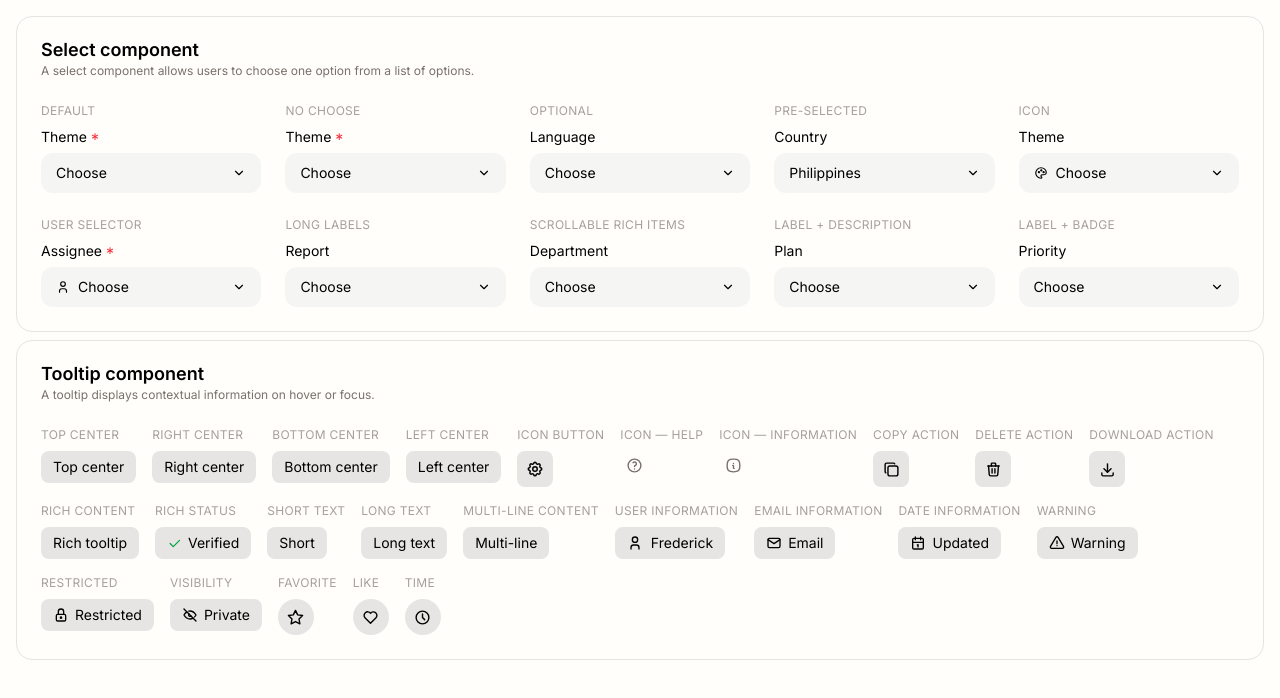
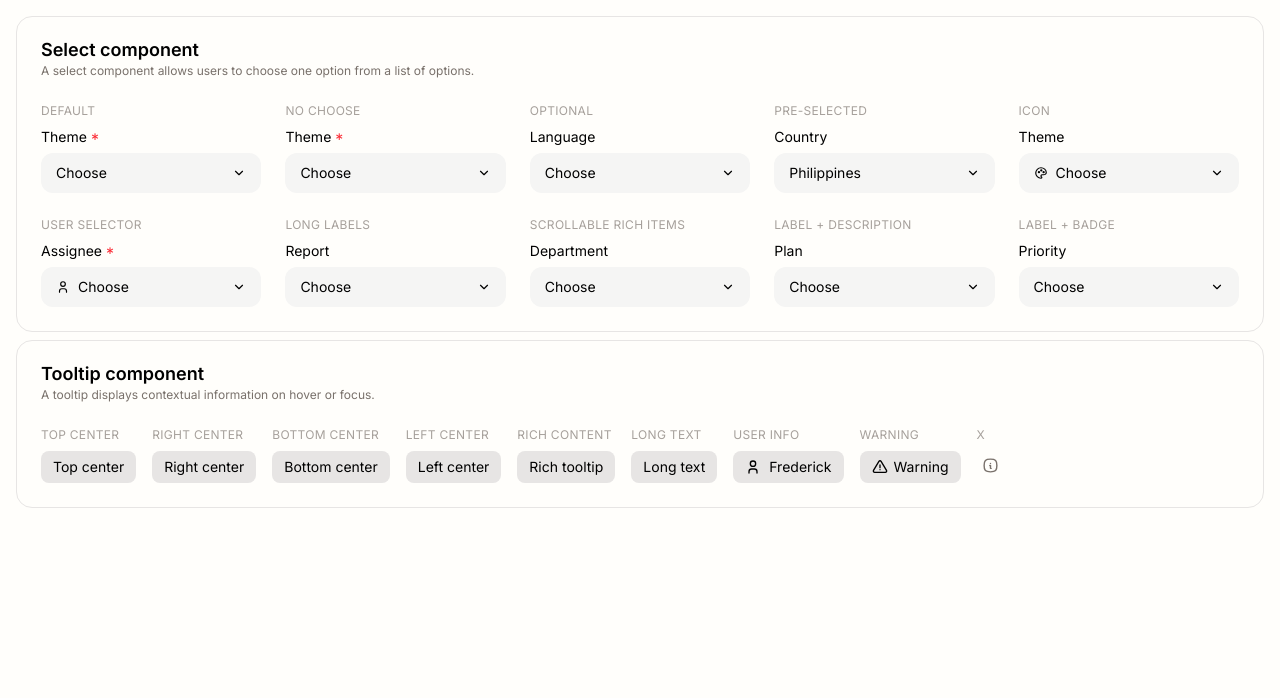
Before and after one commit to fwedwicc/fm-lab, a Next.js app: page / in a window 1280 px wide. Shown: the top 698 px of the page. Built offline with nearby package versions, Linux system fonts and the light colour scheme.

Commit message:
refactor: update TooltipShowcase and SelectShowcase for improved content and layout consistency

```diff
--- a/app/components/showcase/TooltipShowcase.tsx
+++ b/app/components/showcase/TooltipShowcase.tsx
@@ -2,23 +2,8 @@
 
 import {
   TbInfoSquareRounded,
-  TbHelp,
-  TbSettings,
-  TbCopy,
-  TbTrash,
-  TbDownload,
-  TbHeart,
-  TbStar,
-  TbLock,
-  TbEye,
-  TbEyeOff,
-  TbCheck,
   TbAlertTriangle,
-  TbCircleX,
   TbUser,
-  TbMail,
-  TbCalendar,
-  TbClock,
 } from "react-icons/tb"
 
 import {
@@ -39,8 +24,8 @@ export function TooltipShowcase() {
       title="Tooltip component"
       description="A tooltip displays contextual information on hover or focus."
     >
+
       <ShowcaseGrid grid={false}>
-        {/* Position variants */}
         <ShowcaseDemo title="Top center">
           <Tooltip position="top-center">
             <TooltipTrigger>
@@ -48,8 +33,7 @@ export function TooltipShowcase() {
                 Top center
               </button>
             </TooltipTrigger>
-
-            <TooltipContent>Add to library</TooltipContent>
+            <TooltipContent>Tooltip content</TooltipContent>
           </Tooltip>
         </ShowcaseDemo>
 
@@ -60,8 +44,7 @@ export function TooltipShowcase() {
                 Right center
               </button>
             </TooltipTrigger>
-
-            <TooltipContent>Add to library</TooltipContent>
+            <TooltipContent>Tooltip content</TooltipContent>
           </Tooltip>
         </ShowcaseDemo>
 
@@ -72,8 +55,7 @@ export function TooltipShowcase() {
                 Bottom center
               </button>
             </TooltipTrigger>
-
-            <TooltipContent>Add to library</TooltipContent>
+            <TooltipContent>Tooltip content</TooltipContent>
           </Tooltip>
         </ShowcaseDemo>
 
@@ -84,88 +66,10 @@ export function TooltipShowcase() {
                 Left center
               </button>
             </TooltipTrigger>
-
-            <TooltipContent>Add to library</TooltipContent>
+            <TooltipContent>Tooltip content</TooltipContent>
           </Tooltip>
         </ShowcaseDemo>
 
-        {/* Icon triggers */}
-        <ShowcaseDemo title="Icon button">
-          <Tooltip position="top-center">
-            <TooltipTrigger>
-              <button className="flex size-9 items-center justify-center rounded-lg bg-stone-200 hover:bg-stone-300">
-                <TbSettings size={18} />
-              </button>
-            </TooltipTrigger>
-
-            <TooltipContent>Settings</TooltipContent>
-          </Tooltip>
-        </ShowcaseDemo>
-
-        <ShowcaseDemo title="Icon — help">
-          <Tooltip position="top-center">
-            <TooltipTrigger>
-              <button className="flex size-7 items-center justify-center rounded-full text-stone-500 hover:bg-stone-100 hover:text-stone-800">
-                <TbHelp size={17} />
-              </button>
-            </TooltipTrigger>
-
-            <TooltipContent>Learn more about this setting</TooltipContent>
-          </Tooltip>
-        </ShowcaseDemo>
-
-        <ShowcaseDemo title="Icon — information">
-          <Tooltip position="right-center">
-            <TooltipTrigger>
-              <button className="flex size-7 items-center justify-center rounded-full text-stone-500">
-                <TbInfoSquareRounded size={17} />
-              </button>
-            </TooltipTrigger>
-
-            <TooltipContent>
-              This value is calculated automatically.
-            </TooltipContent>
-          </Tooltip>
-        </ShowcaseDemo>
-
-        {/* Action buttons */}
-        <ShowcaseDemo title="Copy action">
-          <Tooltip position="top-center">
-            <TooltipTrigger>
-              <button className="flex size-9 items-center justify-center rounded-lg bg-stone-200 hover:bg-stone-300">
-                <TbCopy size={17} />
-              </button>
-            </TooltipTrigger>
-
-            <TooltipContent>Copy to clipboard</TooltipContent>
-          </Tooltip>
-        </ShowcaseDemo>
-
-        <ShowcaseDemo title="Delete action">
-          <Tooltip position="top-center">
-            <TooltipTrigger>
-              <button className="flex size-9 items-center justify-center rounded-lg bg-stone-200 hover:bg-stone-300">
-                <TbTrash size={17} />
-              </button>
-            </TooltipTrigger>
-
-            <TooltipContent>Delete item</TooltipContent>
-          </Tooltip>
-        </ShowcaseDemo>
-
-        <ShowcaseDemo title="Download action">
-          <Tooltip position="top-center">
-            <TooltipTrigger>
-              <button className="flex size-9 items-center justify-center rounded-lg bg-stone-200 hover:bg-stone-300">
-                <TbDownload size={17} />
-              </button>
-            </TooltipTrigger>
-
-            <TooltipContent>Download file</TooltipContent>
-          </Tooltip>
-        </ShowcaseDemo>
-
-        {/* Rich content */}
         <ShowcaseDemo title="Rich content">
           <Tooltip position="right-center" styles="!rounded-xl">
             <TooltipTrigger>
@@ -173,64 +77,20 @@ export function TooltipShowcase() {
                 Rich tooltip
               </button>
             </TooltipTrigger>
-
             <TooltipContent>
               <div className="flex max-w-55 items-start gap-2">
                 <TbInfoSquareRounded
                   className="mt-0.5 shrink-0 text-blue-400"
                   size={16}
                 />
-
                 <div className="space-y-1">
                   <p className="font-medium">Auto-save enabled</p>
-
                   <p className="text-stone-200/90">
                     Changes are saved automatically while you type.
                   </p>
                 </div>
               </div>
             </TooltipContent>
-          </Tooltip>
-        </ShowcaseDemo>
-
-        <ShowcaseDemo title="Rich status">
-          <Tooltip position="top-center" styles="!rounded-xl">
-            <TooltipTrigger>
-              <button className="flex items-center gap-1.5 rounded-lg bg-stone-200 px-3 py-1.5 text-sm">
-                <TbCheck className="text-green-600" size={15} />
-                Verified
-              </button>
-            </TooltipTrigger>
-
-            <TooltipContent>
-              <div className="flex max-w-55 items-start gap-2">
-                <TbCheck
-                  className="mt-0.5 shrink-0 text-green-400"
-                  size={16}
-                />
-
-                <div className="space-y-1">
-                  <p className="font-medium">Verified account</p>
-
-                  <p className="text-stone-200/90">
-                    This account has completed verification.
-                  </p>
-                </div>
-              </div>
-            </TooltipContent>
-          </Tooltip>
-        </ShowcaseDemo>
-
-        {/* Text variations */}
-        <ShowcaseDemo title="Short text">
-          <Tooltip position="top-center">
-            <TooltipTrigger>
-              <button className="rounded-lg bg-stone-200 px-3 py-1.5 text-sm">
-                Short
-              </button>
-            </TooltipTrigger>
-
-            <TooltipContent>Save</TooltipContent>
           </Tooltip>
         </ShowcaseDemo>
 
@@ -241,7 +101,6 @@ export function TooltipShowcase() {
                 Long text
               </button>
             </TooltipTrigger>
-
             <TooltipContent>
               Add this item to your library so you can quickly access it later.
               You can remove it at any time from your library.
@@ -249,28 +108,7 @@ export function TooltipShowcase() {
           </Tooltip>
         </ShowcaseDemo>
 
-        <ShowcaseDemo title="Multi-line content">
-          <Tooltip position="top-center">
-            <TooltipTrigger>
-              <button className="rounded-lg bg-stone-200 px-3 py-1.5 text-sm">
-                Multi-line
-              </button>
-            </TooltipTrigger>
-
-            <TooltipContent>
-              <div className="max-w-55 space-y-1">
-                <p className="font-medium">Keyboard shortcut</p>
-
-                <p className="text-stone-200/90">
-                  Press ⌘ K to open the command menu.
-                </p>
-              </div>
-            </TooltipContent>
-          </Tooltip>
-        </ShowcaseDemo>
-
-        {/* Contextual information */}
-        <ShowcaseDemo title="User information">
+        <ShowcaseDemo title="User info">
           <Tooltip position="top-center" styles="!rounded-xl">
             <TooltipTrigger>
               <button className="flex items-center gap-2 rounded-lg bg-stone-200 px-3 py-1.5 text-sm">
@@ -278,16 +116,13 @@ export function TooltipShowcase() {
                 Frederick
               </button>
             </TooltipTrigger>
-
             <TooltipContent>
               <div className="flex items-center gap-2">
                 <div className="flex size-8 items-center justify-center rounded-full bg-stone-500 text-[10px] font-medium text-white">
                   FM
                 </div>
-
                 <div className="flex flex-col gap-0.5">
                   <span className="font-medium">Frederick Moreno</span>
-
                   <span className="text-xs text-stone-300">
                     Frontend Developer
                   </span>
@@ -297,35 +132,6 @@ export function TooltipShowcase() {
           </Tooltip>
         </ShowcaseDemo>
 
-        <ShowcaseDemo title="Email information">
-          <Tooltip position="right-center">
-            <TooltipTrigger>
-              <button className="flex items-center gap-1.5 rounded-lg bg-stone-200 px-3 py-1.5 text-sm">
-                <TbMail size={16} />
-                Email
-              </button>
-            </TooltipTrigger>
-
-            <TooltipContent>Send an email to the user</TooltipContent>
-          </Tooltip>
-        </ShowcaseDemo>
-
-        <ShowcaseDemo title="Date information">
-          <Tooltip position="top-center">
-            <TooltipTrigger>
-              <button className="flex items-center gap-1.5 rounded-lg bg-stone-200 px-3 py-1.5 text-sm">
-                <TbCalendar size={16} />
-                Updated
-              </button>
-            </TooltipTrigger>
-
-            <TooltipContent>
-              Last updated September 12, 2026 at 4:30 PM
-            </TooltipContent>
-          </Tooltip>
-        </ShowcaseDemo>
-
-        {/* Semantic tooltips */}
         <ShowcaseDemo title="Warning">
           <Tooltip position="top-center">
             <TooltipTrigger>
@@ -334,79 +140,26 @@ export function TooltipShowcase() {
                 Warning
               </button>
             </TooltipTrigger>
-
             <TooltipContent>
-              This action may affect existing data.
+              <div className='flex items-center gap-2'>
+                <TbInfoSquareRounded className='text-amber-400 size-3.5' />
+                This action may affect existing data.
+              </div>
             </TooltipContent>
           </Tooltip>
         </ShowcaseDemo>
 
-        <ShowcaseDemo title="Restricted">
+        <ShowcaseDemo title="X">
           <Tooltip position="top-center">
             <TooltipTrigger>
-              <button className="flex items-center gap-1.5 rounded-lg bg-stone-200 px-3 py-1.5 text-sm">
-                <TbLock size={16} />
-                Restricted
+              <button className="flex size-7 items-center justify-center rounded-full text-stone-500 hover:bg-stone-100 hover:text-stone-800">
+                <TbInfoSquareRounded size={17} />
               </button>
             </TooltipTrigger>
-
-            <TooltipContent>
-              You don't have permission to access this feature.
-            </TooltipContent>
+            <TooltipContent>Learn more about this setting</TooltipContent>
           </Tooltip>
         </ShowcaseDemo>
 
-        <ShowcaseDemo title="Visibility">
-          <Tooltip position="top-center">
-            <TooltipTrigger>
-              <button className="flex items-center gap-1.5 rounded-lg bg-stone-200 px-3 py-1.5 text-sm">
-                <TbEyeOff size={16} />
-                Private
-              </button>
-            </TooltipTrigger>
-
-            <TooltipContent>
-              Only you can see this content.
-            </TooltipContent>
-          </Tooltip>
-        </ShowcaseDemo>
-
-        {/* Styled trigger examples */}
-        <ShowcaseDemo title="Favorite">
-          <Tooltip position="top-center">
-            <TooltipTrigger>
-              <button className="flex size-9 items-center justify-center rounded-full bg-stone-200 hover:bg-stone-300">
-                <TbStar size={17} />
-              </button>
-            </TooltipTrigger>
-
-            <TooltipContent>Add to favorites</TooltipContent>
-          </Tooltip>
-        </ShowcaseDemo>
-
-        <ShowcaseDemo title="Like">
-          <Tooltip position="top-center">
-            <TooltipTrigger>
-              <button className="flex size-9 items-center justify-center rounded-full bg-stone-200 hover:bg-stone-300">
-                <TbHeart size={17} />
-              </button>
-            </TooltipTrigger>
-
-            <TooltipContent>Like this item</TooltipContent>
-          </Tooltip>
-        </ShowcaseDemo>
-
-        <ShowcaseDemo title="Time">
-          <Tooltip position="top-center">
-            <TooltipTrigger>
-              <button className="flex size-9 items-center justify-center rounded-full bg-stone-200 hover:bg-stone-300">
-                <TbClock size={17} />
-              </button>
-            </TooltipTrigger>
-
-            <TooltipContent>View activity history</TooltipContent>
-          </Tooltip>
-        </ShowcaseDemo>
       </ShowcaseGrid>
     </ShowcaseSection>
   )
--- a/app/components/showcase/components/ShowcaseLayout.tsx
+++ b/app/components/showcase/components/ShowcaseLayout.tsx
@@ -40,7 +40,7 @@ export function ShowcaseDemo({
   children: ReactNode
 }) {
   return (
-    <div>
+    <div className='block'>
       <p className="mb-2 text-xs uppercase tracking-wide text-stone-400">
         {title}
       </p>
```
Also changed, not shown: app/components/showcase/SelectShowcase.tsx (+2 -37 lines).
